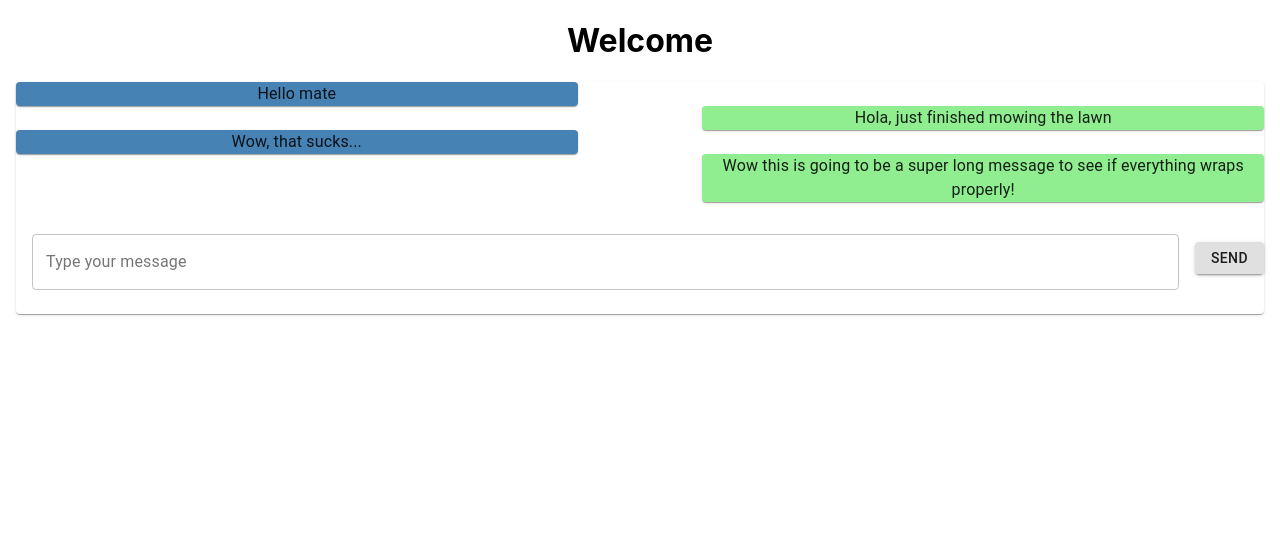
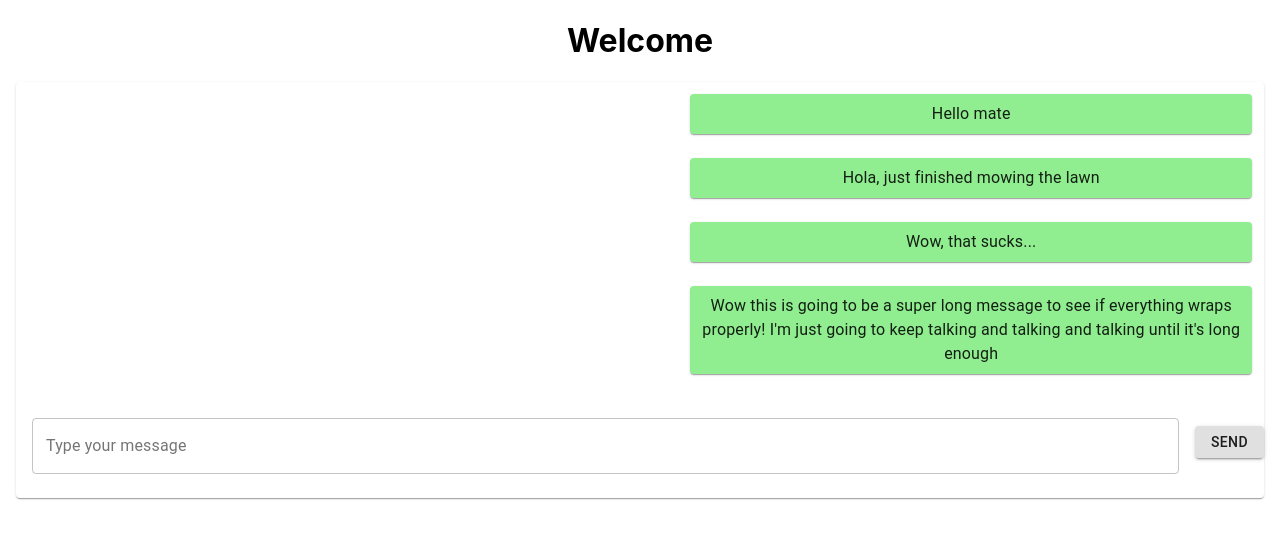
Before and after one commit to JoshuaKaluski/chatterbox, a React (Create React App) app in the folder client/: page / in a window 1280 px wide. Shown: the top 538 px of the page. Built offline with nearby package versions, Linux system fonts and the light colour scheme; no server answers; the HTML template or start-up script is replaced by a standard one.

Commit message:
Connected front and backend

```diff
--- a/client/src/App.js
+++ b/client/src/App.js
@@ -1,17 +1,25 @@
 import React from 'react';
 import {Switch, Route} from 'react-router-dom';
-import {Chat} from './Chat/Chat'
+import SocketContext from './SocketContext';
+import io from 'socket.io-client'
+import Chat from './Chat/Chat'
 import './App.css';
+
+const ENDPOINT = 'http://localhost:5000';
+
+const socket = io(ENDPOINT);
 
 function App() {
 
   return (
+    <SocketContext.Provider value={socket}>
       <div className="App">
         <h1>Welcome</h1>
         <Switch>
           <Route exact to='/' component={Chat}/>
         </Switch>
       </div>
+    </SocketContext.Provider>
   );
 }
 
--- a/client/src/Chat/Chat.js
+++ b/client/src/Chat/Chat.js
@@ -5,15 +5,13 @@ import Grid from '@material-ui/core/Grid/index';
 import Button from '@material-ui/core/Button/index';
 import TextField from '@material-ui/core/TextField/index';
 import {makeStyles} from "@material-ui/core/styles/index";
-import io from 'socket.io-client';
+import SocketContext from '../SocketContext';
 import {Typography} from "@material-ui/core/index";
 
 import Messages from './Messages';
 import Input from './Input';
 
-const ENDPOINT = 'http://localhost:5000';
 
-var socket;
 
 const useStyles = makeStyles(theme => ({
   root: {
@@ -26,53 +24,57 @@ const useStyles = makeStyles(theme => ({
 
 }));
 
-const Chat = () => {
+const Chat = (props) => {
+  const {socket} = props;
+
   const [testMessages, setTestMessages] = useState([
     {
-      incoming: true,
       message: 'Hello mate'
     },
     {
-      incoming: false,
       message: 'Hola, just finished mowing the lawn'
     },
     {
-      incoming: true,
       message: 'Wow, that sucks...'
     },
     {
-      incoming: false,
-      message: 'Wow this is going to be a super long message to see if everything wraps properly!'
+      message: "Wow this is going to be a super long message to see if everything wraps properly! I'm just going to keep talking and talking and talking until it's long enough"
     }
   ]);
 
-  const addMessage = message => {
+  const outgoingMessage = message => {
     let newMessage = {
-      incoming: false,
       message
     };
+    socket.emit('chat message', newMessage);
+  };
 
-    setTestMessages([...testMessages, newMessage]);
-  };
+  const addMessage = message => setTestMessages([...testMessages, message]);
 
   const classes = useStyles();
 
   useEffect(() => {
-    socket = io(ENDPOINT);
-    socket.on('connection', (socket) => {
-      console.log('Connected');
-      socket.on('disconnect', () => console.log('Disconnected'))
-    })
-  }, []);
+    socket.on('chat message', message => {
+      addMessage(message);
+    });
+  }, [testMessages]);
 
   return (
     <Box m={2}>
       <Paper className={classes.root}>
         <Messages messages={testMessages}/>
-        <Input addMessage={addMessage}/>
+        <Input outgoingMessage={outgoingMessage}/>
       </Paper>
     </Box>
   )
 };
 
-export {Chat, socket}
+const ChatWithSocket = () => {
+  return (
+    <SocketContext.Consumer>
+      {socket => <Chat socket={socket}/>}
+    </SocketContext.Consumer>
+  )
+};
+
+export default ChatWithSocket;
--- a/client/src/Chat/Input.js
+++ b/client/src/Chat/Input.js
@@ -23,7 +23,7 @@ const useStyles = makeStyles(theme => ({
 
 
 const Input = (props) => {
-  const {addMessage} = props;
+  const {outgoingMessage} = props;
 
   const classes = useStyles();
 
@@ -35,7 +35,8 @@ const Input = (props) => {
 
   const onSubmit = e => {
     e.preventDefault();
-    addMessage(message);
+    outgoingMessage(message);
+    setMessage('');
   };
 
   return (
--- a/client/src/Chat/Message.js
+++ b/client/src/Chat/Message.js
@@ -11,14 +11,15 @@ const useStyles = makeStyles(theme => ({
   },
   message: {
     display: 'flex',
+    margin: theme.spacing(1.5),
     width: '45%',
     backgroundColor: props => props.incoming ? 'steelblue' : 'lightgreen',
     alignItems: 'center',
     justifyContent: 'center',
     flexWrap: 'wrap'
   },
-  incoming: {
-    alignItems: 'flex-end'
+  text: {
+    padding: theme.spacing(1)
   }
 }));
 
@@ -29,7 +30,7 @@ const Message = (props) => {
   return (
     <div className={classes.root}>
       <Paper className={classes.message}>
-        <Typography variant='body1'>{message}</Typography>
+        <Typography className={classes.text} variant='body1'>{message}</Typography>
       </Paper>
     </div>
 
--- /dev/null
+++ b/client/src/SocketContext.js
@@ -0,0 +1,5 @@
+import React from 'react';
+
+const SocketContext = React.createContext();
+
+export default SocketContext;
```
Also changed, not shown: 1 other file (tests, documents, lock files or other folders). Lines whose indentation alone changed are shown as unchanged.
